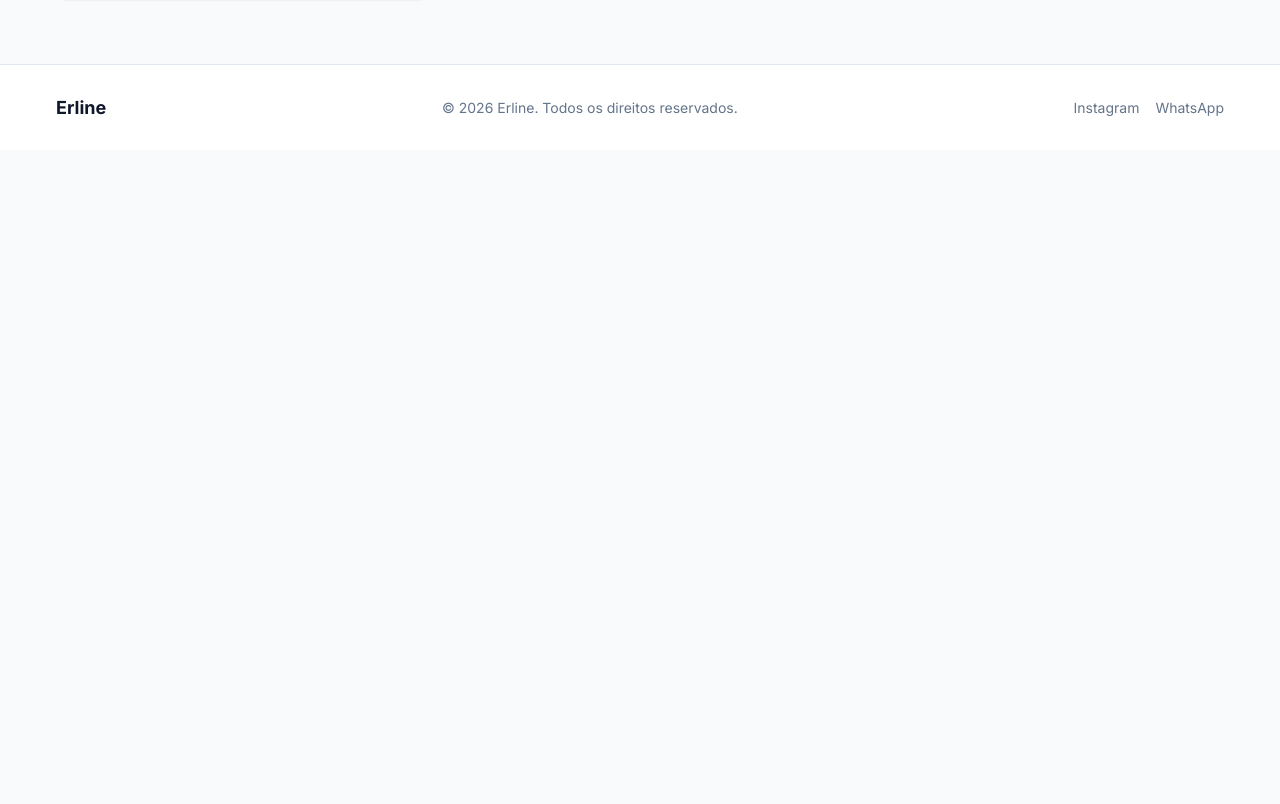
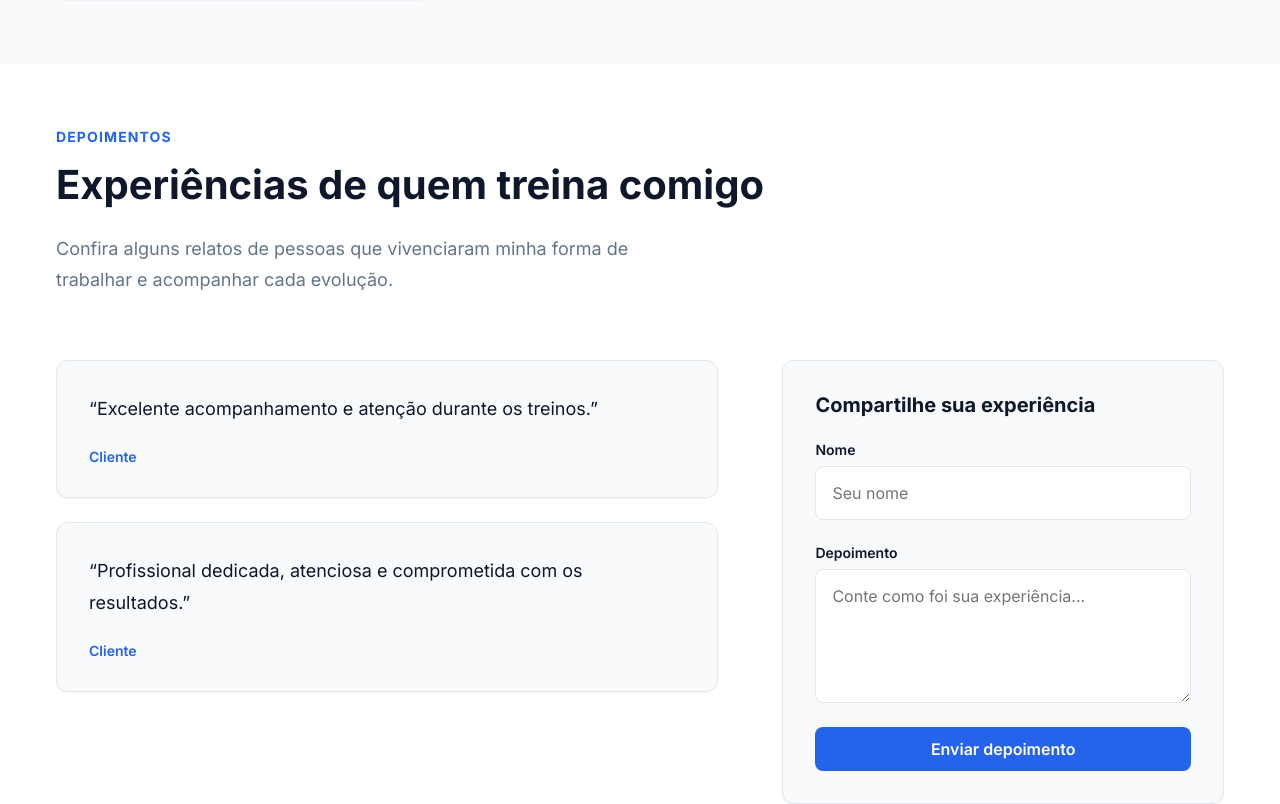
Before and after one commit to JoseWenned/front-portfolio-erilene, a Next.js app in the folder erline-portfolio-frontend/: page / in a window 1280 px wide. Shown: the part 4463-5267 px from the top of the page. Before the commit the page ends 4613 px from the top, so only its background shows below. Built offline with nearby package versions, Linux system fonts and the light colour scheme.

Commit message:
feat(frontend): implementa seção depoimentos

```diff
--- a/erline-portfolio-frontend/src/app/page.tsx
+++ b/erline-portfolio-frontend/src/app/page.tsx
@@ -5,6 +5,7 @@ import { Formacao } from "../features/Formacao/Formacao.feature";
 import { Experiencia } from "../features/Experiencia/Experiencia.feature";
 import { Certificacoes } from "../features/Certificacoes/Certificacoes.feature";
 import { Galeria } from "../features/Galeria/Galeria.feature";
+import { Depoimentos } from "../features/Depoimento/Depoimentos.feature";
 
 export default function Home() {
   return (
@@ -16,6 +17,7 @@ export default function Home() {
       <Experiencia />
       <Certificacoes />
       <Galeria />
+      <Depoimentos />
     </>
   );
 }
--- /dev/null
+++ b/erline-portfolio-frontend/src/features/Depoimento/Depoimentos.feature.tsx
@@ -0,0 +1,99 @@
+import { Container } from "../../components/fragments/Container/Container";
+import { Section } from "../../components/fragments/Section/Section.fragment";
+
+import styles from "./depoimentos.module.scss";
+
+const testimonials = [
+  {
+    name: "Cliente",
+    text: "Excelente acompanhamento e atenção durante os treinos.",
+  },
+  {
+    name: "Cliente",
+    text: "Profissional dedicada, atenciosa e comprometida com os resultados.",
+  },
+];
+
+export function Depoimentos() {
+  return (
+    <Section
+      id="depoimentos"
+      className={styles.depoimentos}
+    >
+      <Container>
+        <div className={styles.header}>
+          <p className={styles.eyebrow}>Depoimentos</p>
+
+          <h2 className={styles.title}>
+            Experiências de quem treina comigo
+          </h2>
+
+          <p className={styles.description}>
+            Confira alguns relatos de pessoas que vivenciaram
+            minha forma de trabalhar e acompanhar cada evolução.
+          </p>
+        </div>
+
+        <div className={styles.content}>
+          <div className={styles.list}>
+            {testimonials.map((testimonial) => (
+              <article
+                key={`${testimonial.name}-${testimonial.text}`}
+                className={styles.card}
+              >
+                <blockquote className={styles.text}>
+                  “{testimonial.text}”
+                </blockquote>
+
+                <p className={styles.name}>
+                  {testimonial.name}
+                </p>
+              </article>
+            ))}
+          </div>
+
+          <div className={styles.formWrapper}>
+            <h3 className={styles.formTitle}>
+              Compartilhe sua experiência
+            </h3>
+
+            <form className={styles.form}>
+              <div className={styles.field}>
+                <label htmlFor="nome">
+                  Nome
+                </label>
+
+                <input
+                  id="nome"
+                  name="nome"
+                  type="text"
+                  placeholder="Seu nome"
+                />
+              </div>
+
+              <div className={styles.field}>
+                <label htmlFor="depoimento">
+                  Depoimento
+                </label>
+
+                <textarea
+                  id="depoimento"
+                  name="depoimento"
+                  placeholder="Conte como foi sua experiência..."
+                  rows={5}
+                />
+              </div>
+
+              <button
+                type="submit"
+                className={styles.submit}
+              >
+                Enviar depoimento
+              </button>
+            </form>
+          </div>
+        </div>
+      </Container>
+    </Section>
+  );
+}
--- /dev/null
+++ b/erline-portfolio-frontend/src/features/Depoimento/depoimentos.module.scss
@@ -0,0 +1,194 @@
+.depoimentos {
+  background-color: var(--color-surface);
+}
+
+.header {
+  max-width: 720px;
+  margin-bottom: var(--spacing-3xl);
+}
+
+.eyebrow {
+  margin: 0 0 var(--spacing-md);
+
+  color: var(--color-primary-dark);
+  font-size: var(--font-size-sm);
+  font-weight: var(--font-weight-bold);
+  letter-spacing: 0.08em;
+  text-transform: uppercase;
+}
+
+.title {
+  margin: 0 0 var(--spacing-lg);
+
+  color: var(--color-text);
+  font-size: var(--font-size-4xl);
+  font-weight: var(--font-weight-bold);
+  line-height: var(--line-height-tight);
+}
+
+.description {
+  max-width: 640px;
+  margin: 0;
+
+  color: var(--color-text-muted);
+  font-size: var(--font-size-lg);
+  line-height: var(--line-height-relaxed);
+}
+
+.content {
+  display: grid;
+  grid-template-columns: minmax(0, 1.2fr) minmax(320px, 0.8fr);
+  gap: var(--spacing-3xl);
+  align-items: start;
+}
+
+.list {
+  display: grid;
+  gap: var(--spacing-lg);
+}
+
+.card {
+  padding: var(--spacing-xl);
+
+  background-color: var(--color-background);
+  border: 1px solid var(--color-border);
+  border-radius: var(--radius-lg);
+  box-shadow: var(--shadow-sm);
+}
+
+.text {
+  margin: 0 0 var(--spacing-lg);
+
+  color: var(--color-text);
+  font-size: var(--font-size-lg);
+  line-height: var(--line-height-relaxed);
+}
+
+.name {
+  margin: 0;
+
+  color: var(--color-primary-dark);
+  font-size: var(--font-size-sm);
+  font-weight: var(--font-weight-semibold);
+}
+
+.formWrapper {
+  padding: var(--spacing-xl);
+
+  background-color: var(--color-background);
+  border: 1px solid var(--color-border);
+  border-radius: var(--radius-lg);
+  box-shadow: var(--shadow-sm);
+}
+
+.formTitle {
+  margin: 0 0 var(--spacing-lg);
+
+  color: var(--color-text);
+  font-size: var(--font-size-xl);
+  font-weight: var(--font-weight-bold);
+}
+
+.form {
+  display: grid;
+  gap: var(--spacing-lg);
+}
+
+.field {
+  display: grid;
+  gap: var(--spacing-sm);
+}
+
+.field label {
+  color: var(--color-text);
+  font-size: var(--font-size-sm);
+  font-weight: var(--font-weight-semibold);
+}
+
+.field input,
+.field textarea {
+  width: 100%;
+  padding: var(--spacing-md);
+
+  color: var(--color-text);
+  background-color: var(--color-surface);
+
+  border: 1px solid var(--color-border);
+  border-radius: var(--radius-md);
+
+  font: inherit;
+
+  transition:
+    border-color var(--transition-fast),
+    box-shadow var(--transition-fast);
+}
+
+.field input:focus,
+.field textarea:focus {
+  outline: none;
+  border-color: var(--color-primary-dark);
+  box-shadow: 0 0 0 3px rgb(37 99 235 / 0.12);
+}
+
+.field textarea {
+  resize: vertical;
+}
+
+.submit {
+  min-height: 44px;
+  padding: var(--spacing-sm) var(--spacing-lg);
+
+  color: var(--color-surface);
+  background-color: var(--color-primary-dark);
+
+  border: 0;
+  border-radius: var(--radius-md);
+
+  font: inherit;
+  font-weight: var(--font-weight-semibold);
+
+  cursor: pointer;
+
+  transition:
+    background-color var(--transition-fast),
+    box-shadow var(--transition-fast),
+    transform var(--transition-fast);
+}
+
+.submit:hover {
+  box-shadow: var(--shadow-md);
+}
+
+.submit:active {
+  transform: translateY(1px);
+}
+
+.submit:focus-visible {
+  outline: 2px solid var(--color-primary-dark);
+  outline-offset: 2px;
+}
+
+@media (max-width: 768px) {
+  .header {
+    margin-bottom: var(--spacing-2xl);
+    text-align: center;
+  }
+
+  .title {
+    font-size: var(--font-size-3xl);
+  }
+
+  .description {
+    margin-right: auto;
+    margin-left: auto;
+  }
+
+  .content {
+    grid-template-columns: 1fr;
+    gap: var(--spacing-2xl);
+  }
+
+  .formWrapper {
+    padding: var(--spacing-lg);
+  }
+}
```
Also changed, not shown: 3 other files (tests, documents, lock files or other folders).
